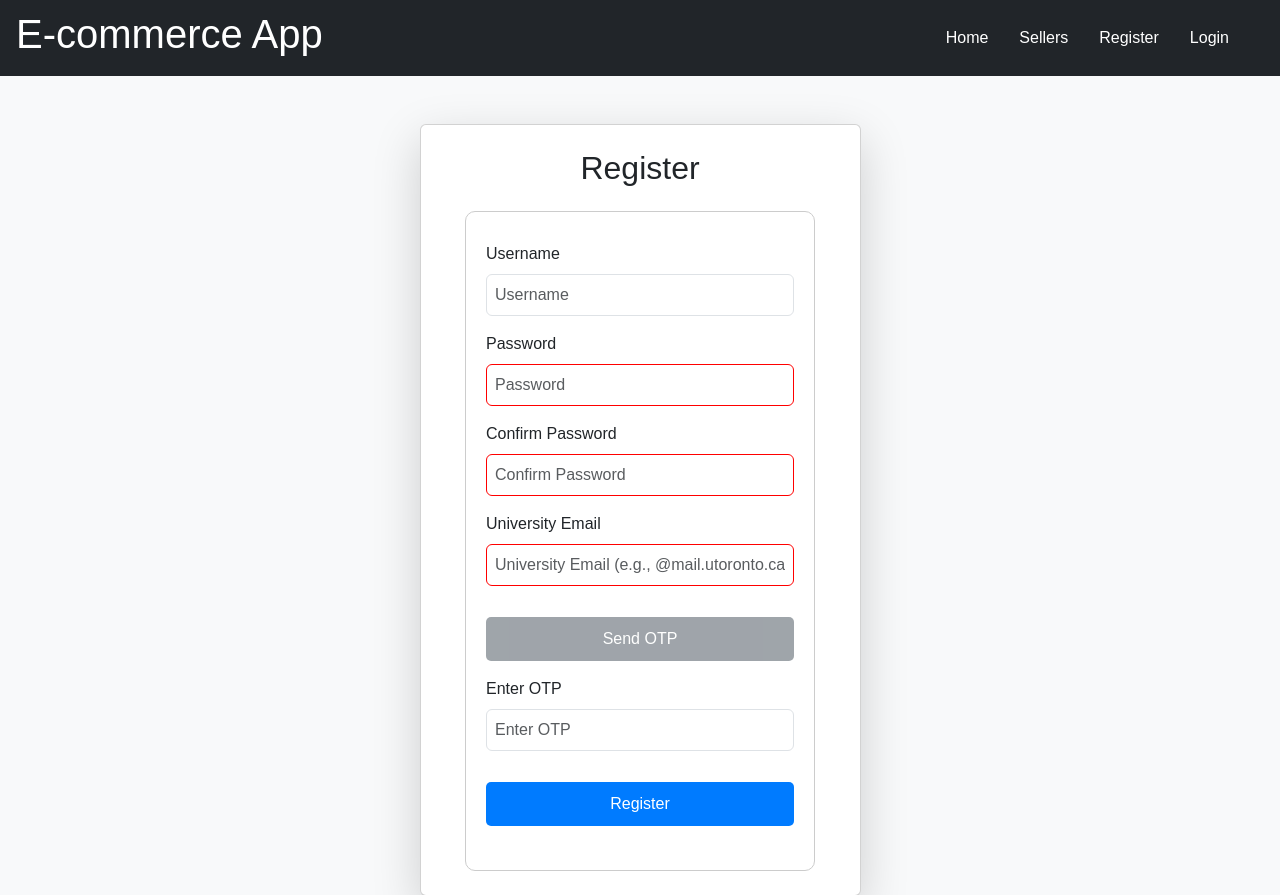
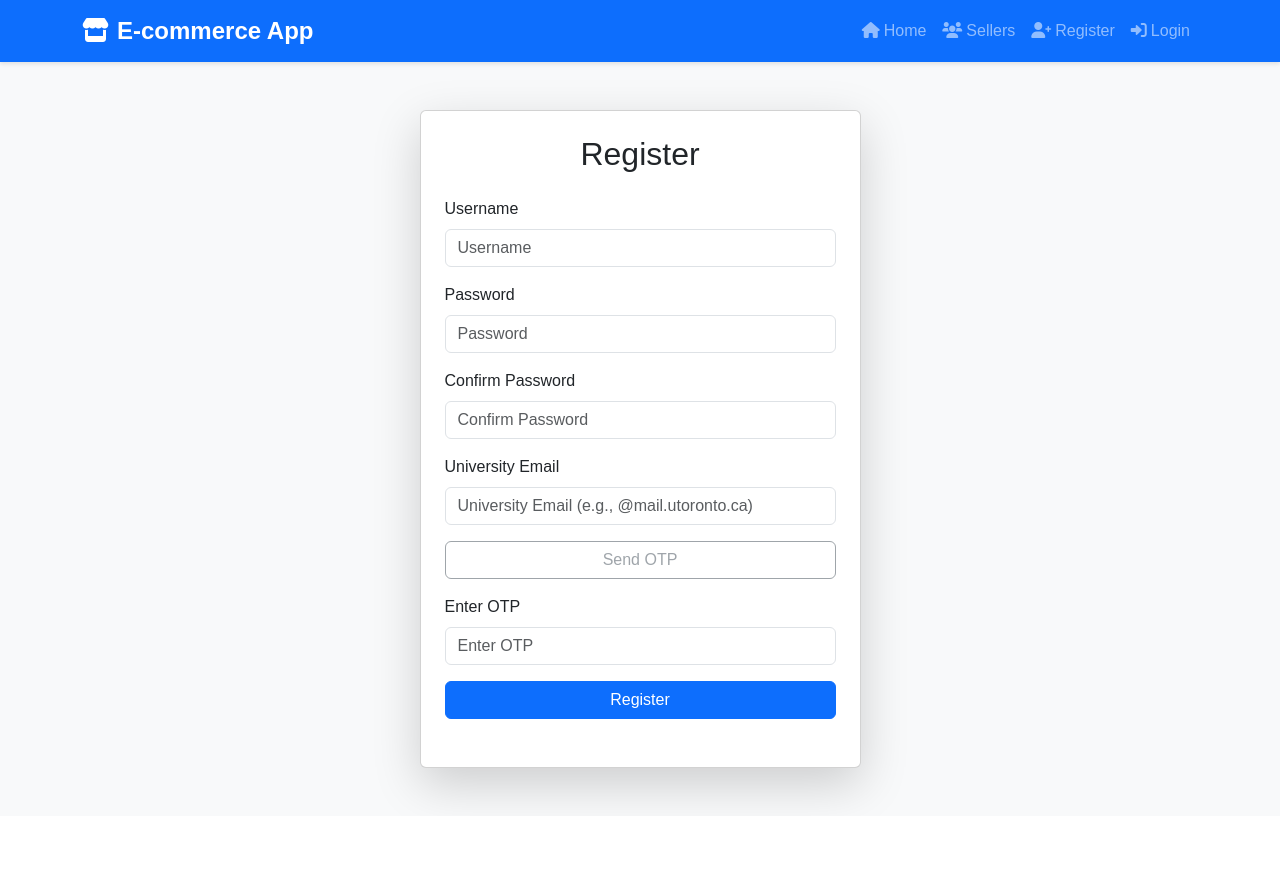
Before and after one commit to KeshavSingal/FullStackApp, a FastAPI app: page /register in a window 1280 px wide. Shown: the top 895 px of the page. After the commit the page ends 810 px from the top, so only its background shows below. Run offline with FastAPI, Linux system fonts and the light colour scheme; parts of the project's set-up code (start-up, migrations or seed data) failed here and were passed over.

Commit message:
Frontend updates, making it look good

```diff
--- a/frontend/templates/base.html
+++ b/frontend/templates/base.html
@@ -4,46 +4,64 @@
     <meta charset="UTF-8">
     <meta name="viewport" content="width=device-width, initial-scale=1.0">
     <title>E-commerce App</title>
-    <link href="https://cdn.jsdelivr.net/npm/bootstrap@5.3.0/dist/css/bootstrap.min.css" rel="stylesheet">
-    <link rel="stylesheet" href="/static/style.css">
-    <link rel="stylesheet" href="https://cdnjs.cloudflare.com/ajax/libs/animate.css/4.1.1/animate.min.css">
+    <link href="https://cdn.jsdelivr.net/npm/bootstrap@5.3.0-alpha1/dist/css/bootstrap.min.css" rel="stylesheet">
+    <link href="https://cdnjs.cloudflare.com/ajax/libs/font-awesome/6.0.0-beta3/css/all.min.css" rel="stylesheet">
+    <style>
+        body {
+            font-family: 'Arial', sans-serif;
+            background-color: #f8f9fa;
+        }
+        .navbar {
+            box-shadow: 0 2px 4px rgba(0,0,0,.1);
+        }
+        .navbar-brand {
+            font-weight: bold;
+            font-size: 1.5rem;
+        }
+        .nav-link {
+            font-weight: 500;
+        }
+        .dropdown-menu {
+            border: none;
+            box-shadow: 0 0.5rem 1rem rgba(0, 0, 0, 0.15);
+        }
+    </style>
 </head>
 <body>
-<header class="d-flex justify-content-between align-items-center px-3 bg-dark text-white">
-    <h1><a href="/" class="text-white text-decoration-none">E-commerce App</a></h1>
-    <nav class="navbar navbar-expand-lg navbar-dark bg-dark">
-        <div class="container-fluid">
+    <nav class="navbar navbar-expand-lg navbar-dark bg-primary">
+        <div class="container">
+            <a class="navbar-brand" href="/"><i class="fas fa-store me-2"></i>E-commerce App</a>
             <button class="navbar-toggler" type="button" data-bs-toggle="collapse" data-bs-target="#navbarNav" aria-controls="navbarNav" aria-expanded="false" aria-label="Toggle navigation">
                 <span class="navbar-toggler-icon"></span>
             </button>
             <div class="collapse navbar-collapse" id="navbarNav">
                 <ul class="navbar-nav ms-auto">
                     <li class="nav-item">
-                        <a href="/" class="nav-link text-white">Home</a>
+                        <a class="nav-link" href="/"><i class="fas fa-home me-1"></i>Home</a>
                     </li>
                     <li class="nav-item">
-                        <a href="/sellers" class="nav-link text-white">Sellers</a>
+                        <a class="nav-link" href="/sellers"><i class="fas fa-users me-1"></i>Sellers</a>
                     </li>
                     {% if not username %}
                     <li class="nav-item">
-                            <a href="/register" class="nav-link text-white">Register</a>
+                        <a class="nav-link" href="/register"><i class="fas fa-user-plus me-1"></i>Register</a>
                     </li>
                     <li class="nav-item">
-                            <a href="/login" class="nav-link text-white">Login</a>
+                        <a class="nav-link" href="/login"><i class="fas fa-sign-in-alt me-1"></i>Login</a>
                     </li>
                     {% else %}
                     <li class="nav-item dropdown">
-                            <a class="nav-link dropdown-toggle text-white" href="#" id="navbarDropdown" role="button" data-bs-toggle="dropdown" aria-expanded="false">
-                                {{ username }}
+                        <a class="nav-link dropdown-toggle" href="#" id="navbarDropdown" role="button" data-bs-toggle="dropdown" aria-expanded="false">
+                            <i class="fas fa-user-circle me-1"></i>{{ username }}
                         </a>
                         <ul class="dropdown-menu dropdown-menu-end" aria-labelledby="navbarDropdown">
-                                <li><a class="dropdown-item" href="/profile">Profile</a></li>
-                                <li><a class="dropdown-item" href="/cart">Cart</a></li>
-                                <li><a class="dropdown-item" href="/add-product">Add Product</a></li>
-                                <li><a class="dropdown-item" href="/my-reviews">My Reviews</a></li>
-                                <li><a class="dropdown-item" href="/seller-dashboard">Seller Dashboard</a></li>
+                            <li><a class="dropdown-item" href="/profile"><i class="fas fa-id-card me-2"></i>Profile</a></li>
+                            <li><a class="dropdown-item" href="/cart"><i class="fas fa-shopping-cart me-2"></i>Cart</a></li>
+                            <li><a class="dropdown-item" href="/add-product"><i class="fas fa-plus-circle me-2"></i>Add Product</a></li>
+                            <li><a class="dropdown-item" href="/my-reviews"><i class="fas fa-star me-2"></i>My Reviews</a></li>
+                            <li><a class="dropdown-item" href="/seller-dashboard"><i class="fas fa-tachometer-alt me-2"></i>Seller Dashboard</a></li>
                             <li><hr class="dropdown-divider"></li>
-                                <li><a class="dropdown-item" href="/logout">Logout</a></li>
+                            <li><a class="dropdown-item" href="/logout"><i class="fas fa-sign-out-alt me-2"></i>Logout</a></li>
                         </ul>
                     </li>
                     {% endif %}
@@ -51,16 +69,11 @@
             </div>
         </div>
     </nav>
-</header>
 
-<!-- Main container -->
     <div class="container mt-4">
         {% block content %}{% endblock %}
     </div>
 
-<!-- Scripts -->
-<script src="https://cdn.jsdelivr.net/npm/bootstrap@5.3.0/dist/js/bootstrap.bundle.min.js"></script>
-<script src="https://cdnjs.cloudflare.com/ajax/libs/jquery/3.6.0/jquery.min.js"></script>
-<script src="/static/script.js"></script>
+    <script src="https://cdn.jsdelivr.net/npm/bootstrap@5.3.0-alpha1/dist/js/bootstrap.bundle.min.js"></script>
 </body>
 </html>
```
Lines whose indentation alone changed are shown as unchanged.
